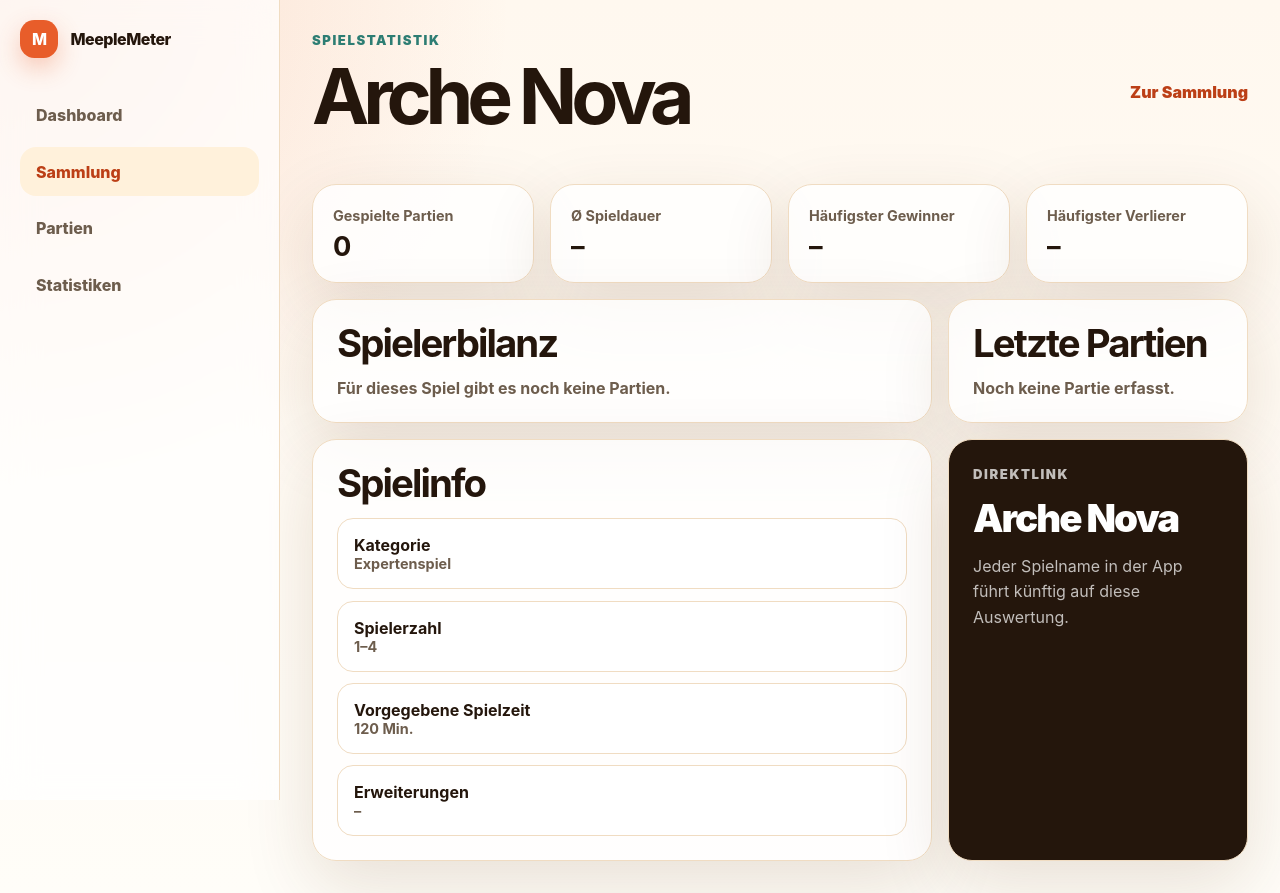
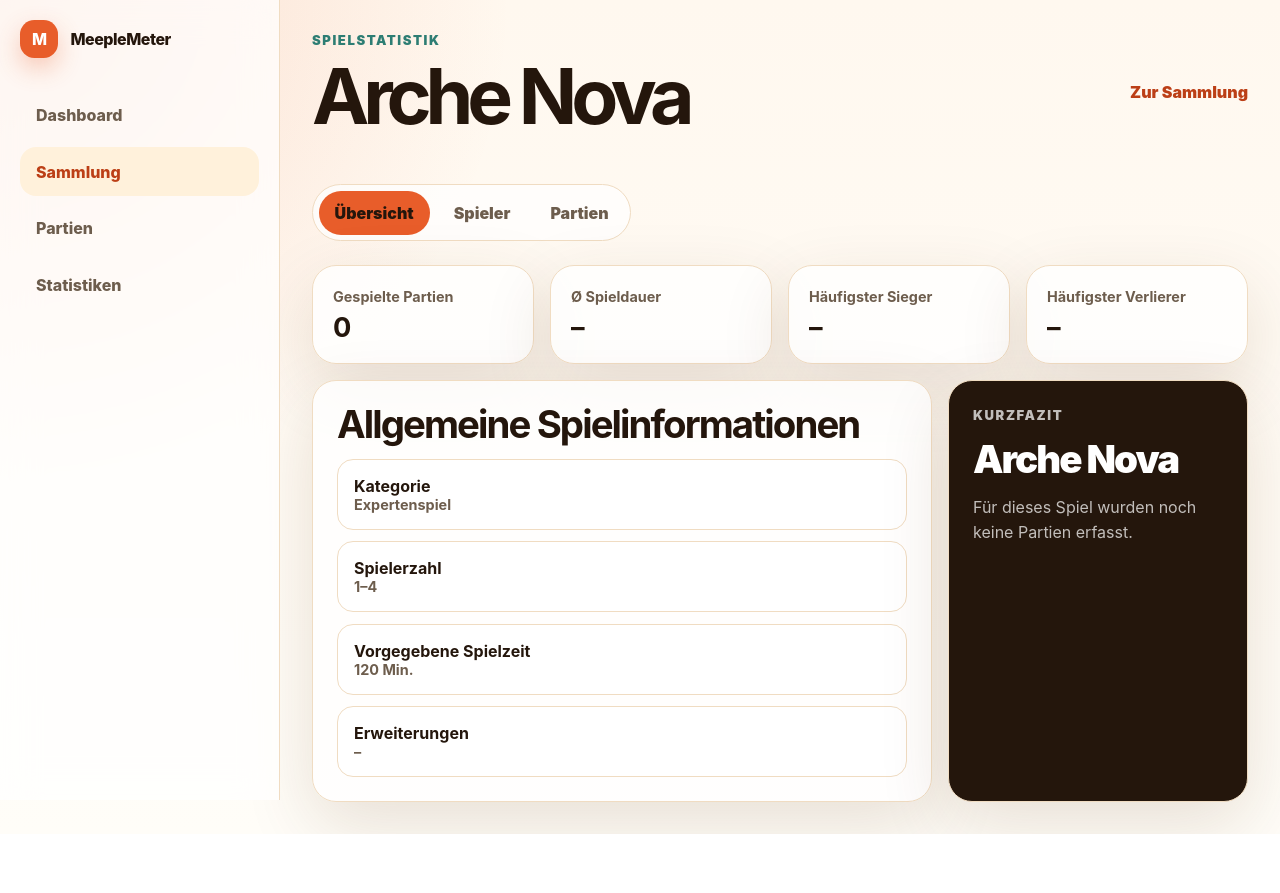
Before and after one commit to BADEMElSTER/MeepleMeter1, a React (Vite) app: page /games/ark-nova in a window 1280 px wide. After the commit the page ends 834 px from the top, so only its background shows below. Built offline with nearby package versions, Linux system fonts and the light colour scheme.

Commit message:
Organize game detail statistics into tabs

```diff
--- a/src/pages/GameDetail.jsx
+++ b/src/pages/GameDetail.jsx
@@ -1,3 +1,4 @@
+import { useState } from "react";
 import { Link, Navigate, useParams } from "react-router-dom";
 import GameLink from "../components/GameLink.jsx";
 import { useAppData } from "../data/AppDataContext.jsx";
@@ -5,6 +6,7 @@ import { useAppData } from "../data/AppDataContext.jsx";
 export default function GameDetail() {
   const { gameId, gameTitle } = useParams();
   const { games, plays } = useAppData();
+  const [activeTab, setActiveTab] = useState("overview");
   const decodedTitle = gameTitle ? decodeURIComponent(gameTitle) : "";
   const game =
     games.find((entry) => entry.id === gameId) ??
@@ -16,6 +18,11 @@ export default function GameDetail() {
   }
 
   const statistics = buildGameStatistics(game, plays);
+  const tabs = [
+    { id: "overview", label: "Übersicht" },
+    { id: "players", label: "Spieler" },
+    { id: "plays", label: "Partien" },
+  ];
 
   return (
     <section className="page">
@@ -29,34 +36,100 @@ export default function GameDetail() {
         </Link>
       </div>
 
+      <div className="stats-tabs detail-tabs" role="tablist" aria-label="Spielstatistikbereiche">
+        {tabs.map((tab) => (
+          <button
+            className={activeTab === tab.id ? "active" : ""}
+            key={tab.id}
+            type="button"
+            onClick={() => setActiveTab(tab.id)}
+          >
+            {tab.label}
+          </button>
+        ))}
+      </div>
+
+      {activeTab === "overview" && <OverviewTab game={game} statistics={statistics} />}
+      {activeTab === "players" && <PlayersTab statistics={statistics} />}
+      {activeTab === "plays" && <PlaysTab statistics={statistics} />}
+    </section>
+  );
+}
+
+function OverviewTab({ game, statistics }) {
+  return (
+    <>
       <div className="metric-grid">
         <Metric label="Gespielte Partien" value={statistics.playCount} />
         <Metric label="Ø Spieldauer" value={formatMinutes(statistics.averageDuration)} />
-        <Metric label="Häufigster Gewinner" value={formatPlayer(statistics.mostWinsPlayer)} />
+        <Metric label="Häufigster Sieger" value={formatPlayer(statistics.mostWinsPlayer)} />
         <Metric label="Häufigster Verlierer" value={formatPlayer(statistics.mostLossesPlayer)} />
       </div>
 
       <div className="panel-grid">
         <article className="panel">
-          <h2>Spielerbilanz</h2>
+          <h2>Allgemeine Spielinformationen</h2>
           <div className="list">
-            {statistics.players.map((player) => (
-              <div className="list-row" key={player.name}>
-                <div>
-                  <strong>{player.name}</strong>
-                  <span>
-                    {player.plays} Partien · {player.wins} Siege · {player.losses} Niederlagen
-                  </span>
-                </div>
-                <span>Ø Platz {formatPlacement(player.averagePlacement)}</span>
-              </div>
-            ))}
-            {!statistics.players.length && <p className="empty-hint">Für dieses Spiel gibt es noch keine Partien.</p>}
+            <InfoRow label="Kategorie" value={game.category} />
+            <InfoRow label="Spielerzahl" value={`${game.minPlayers}–${game.maxPlayers}`} />
+            <InfoRow label="Vorgegebene Spielzeit" value={formatMinutes(game.duration)} />
+            <InfoRow label="Erweiterungen" value={(game.expansions ?? []).map((entry) => entry.name).join(", ") || "–"} />
           </div>
         </article>
 
+        <article className="panel highlight-panel">
+          <p className="eyebrow">Kurzfazit</p>
+          <h2>
+            <GameLink gameId={game.id} title={game.title}>{game.title}</GameLink>
+          </h2>
+          <p>
+            {statistics.playCount
+              ? `${statistics.playCount} Partien erfasst. Durchschnittliche Dauer: ${formatMinutes(statistics.averageDuration)}.`
+              : "Für dieses Spiel wurden noch keine Partien erfasst."}
+          </p>
+        </article>
+      </div>
+    </>
+  );
+}
+
+function PlayersTab({ statistics }) {
+  return (
+    <article className="table-card">
+      <h2>Spielerstatistiken</h2>
+      <table>
+        <thead>
+          <tr>
+            <th>Spieler</th>
+            <th>Partien</th>
+            <th>Siege</th>
+            <th>Niederlagen</th>
+            <th>Ø Platz</th>
+          </tr>
+        </thead>
+        <tbody>
+          {statistics.players.map((player) => (
+            <tr key={player.name}>
+              <td>
+                <strong>{player.name}</strong>
+              </td>
+              <td>{player.plays}</td>
+              <td>{player.wins}</td>
+              <td>{player.losses}</td>
+              <td>{formatPlacement(player.averagePlacement)}</td>
+            </tr>
+          ))}
+        </tbody>
+      </table>
+      {!statistics.players.length && <p className="empty-hint">Für dieses Spiel gibt es noch keine Partien.</p>}
+    </article>
+  );
+}
+
+function PlaysTab({ statistics }) {
+  return (
     <article className="panel">
-          <h2>Letzte Partien</h2>
+      <h2>Partien dieses Spiels</h2>
       <div className="list">
         {statistics.plays.map((play) => (
           <div className="list-row" key={play.id}>
@@ -71,26 +144,6 @@ export default function GameDetail() {
         {!statistics.plays.length && <p className="empty-hint">Noch keine Partie erfasst.</p>}
       </div>
     </article>
-
-        <article className="panel">
-          <h2>Spielinfo</h2>
-          <div className="list">
-            <InfoRow label="Kategorie" value={game.category} />
-            <InfoRow label="Spielerzahl" value={`${game.minPlayers}–${game.maxPlayers}`} />
-            <InfoRow label="Vorgegebene Spielzeit" value={formatMinutes(game.duration)} />
-            <InfoRow label="Erweiterungen" value={(game.expansions ?? []).map((entry) => entry.name).join(", ") || "–"} />
-          </div>
-        </article>
-
-        <article className="panel highlight-panel">
-          <p className="eyebrow">Direktlink</p>
-          <h2>
-            <GameLink gameId={game.id}>{game.title}</GameLink>
-          </h2>
-          <p>Jeder Spielname in der App führt künftig auf diese Auswertung.</p>
-        </article>
-      </div>
-    </section>
   );
 }
 
--- a/src/styles.css
+++ b/src/styles.css
@@ -552,6 +552,10 @@ dt,
   color: var(--text);
 }
 
+.detail-tabs {
+  margin-bottom: 1.5rem;
+}
+
 .list {
   display: grid;
   gap: 0.7rem;
```
Lines whose indentation alone changed are shown as unchanged.
